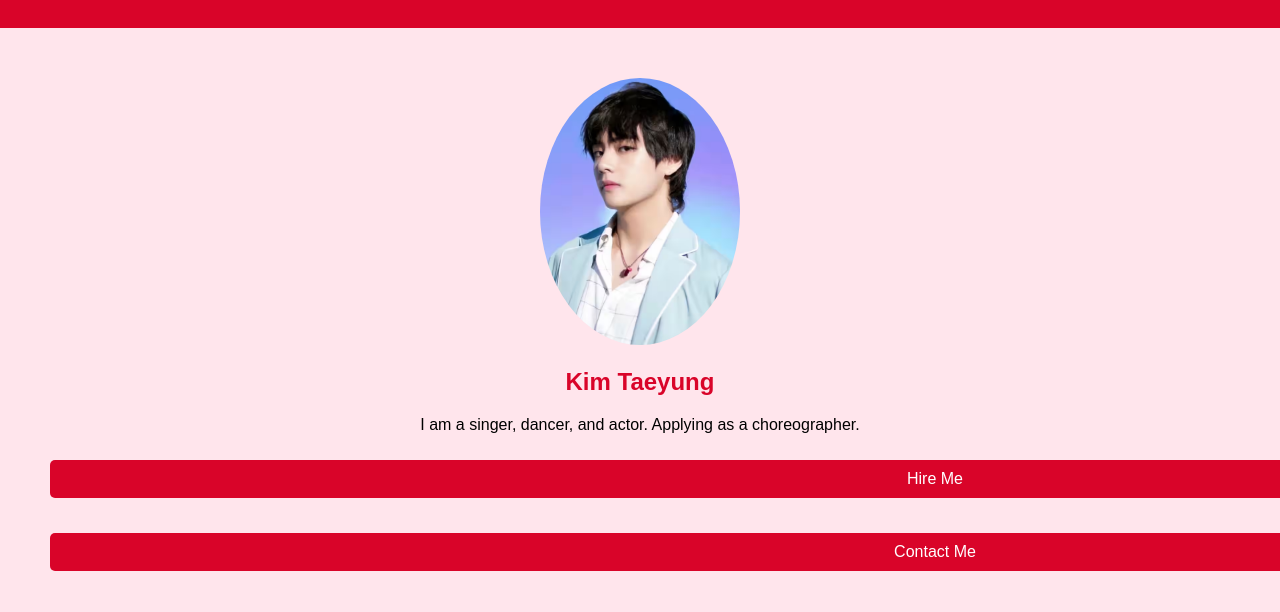
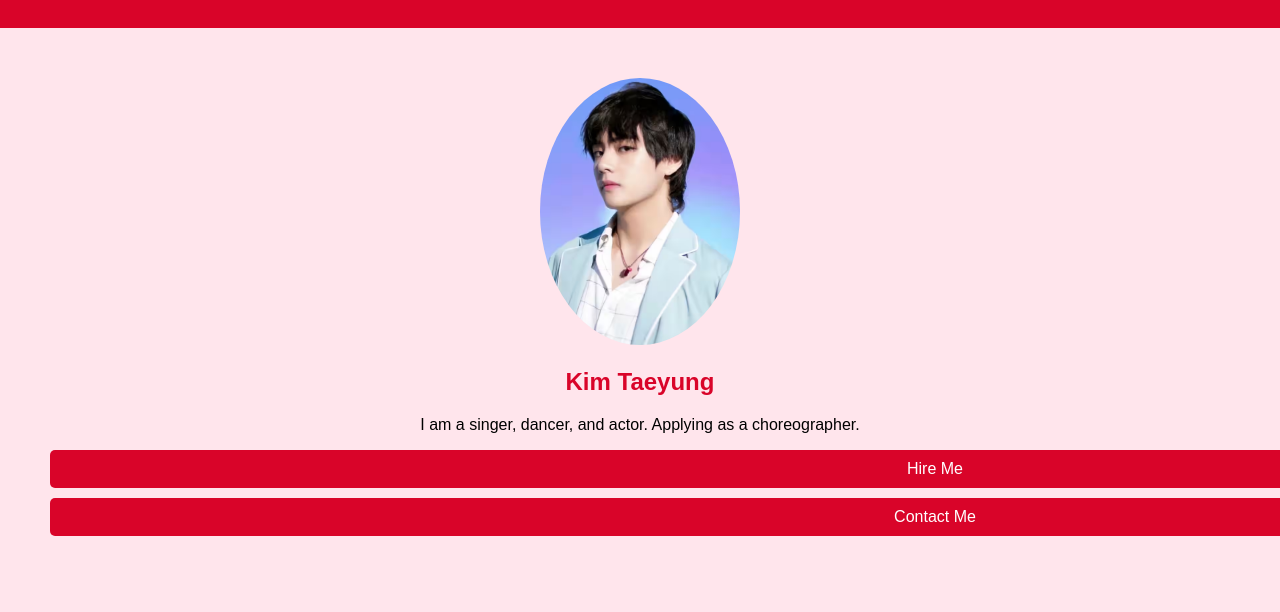
Before and after one commit to shatap099/my-portfolio, a plain HTML site: page index.html in a window 1280 px wide. Shown: the part 188-800 px from the top of the page. Drawn offline with Linux system fonts and the light colour scheme.

Commit message:
Update style.css

```diff
--- a/assets/css/style.css
+++ b/assets/css/style.css
@@ -152,19 +152,10 @@ input, textarea {
 textarea {
     height: 150px;
 }
-.button-group {
-    display: flex;
-    flex-direction: column;
-    align-items: center;
-    gap: 15px;
-}
-.hire-me {
-    margin-bottom: 15px;
-}
 button {
     display: block;
-    margin: 10px auto;
-    padding: 10px;
+    margin: 10px 0;
+    padding: 10px 20px;
     background-color: #d90429;
     color: white;
     border: none;
```
